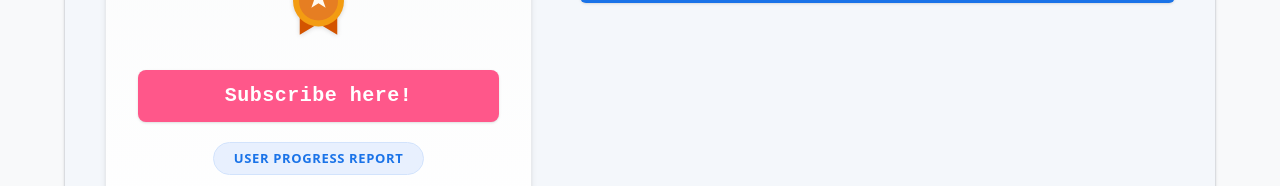
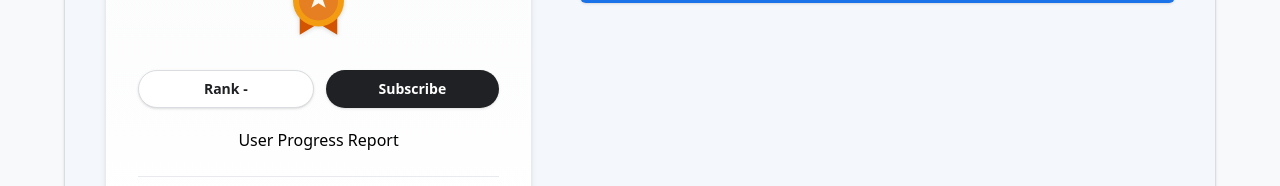
Before and after one commit to M-pixie/my-arcade-project, a Next.js app: page /dashboard in a window 1280 px wide. Shown: the part 614-800 px from the top of the page. Built offline with nearby package versions, Linux system fonts and the light colour scheme; no server answers; the database is empty; sample sign-in values are in the browser's storage.

Commit message:
shehehheheen

```diff
--- a/app/dashboard/page.tsx
+++ b/app/dashboard/page.tsx
@@ -359,20 +359,6 @@ export default function DashboardPage() {
     return true;
   });
 
-  if (error) {
-    return (
-      <div className="min-h-screen bg-[#f8f9fa] flex flex-col items-center justify-center font-sans px-6 text-center">
-         <Navbar />
-         <div className="text-6xl mb-4">⚠️</div>
-         <h2 className="text-2xl font-bold text-[#d93025] mb-2">Something went wrong!</h2>
-         <p className="text-[#5f6368] mb-6 max-w-md">{error}</p>
-         <button onClick={() => router.push('/calculator')} className="px-6 py-3 bg-[#1a73e8] text-white font-bold rounded-lg shadow hover:bg-[#1557b0]">
-           Go Back to Calculator
-         </button>
-      </div>
-    );
-  }
-
   return (
     <div className="min-h-screen bg-[#f8f9fa] text-[#202124] font-sans relative">
       <Navbar />
@@ -552,31 +538,25 @@ export default function DashboardPage() {
                       </svg>
                     </div>
 
-                    <div className="relative group w-full mb-5 h-[52px]">
-                      <div
-                        className="w-full h-full bg-[#ff578a] shadow-sm relative overflow-hidden transition-all hover:shadow-md hover:scale-[1.02]"
-                        style={{ borderRadius: '8px' }}
-                      >
+                    <div className="flex w-full gap-3 mb-5">
                       <button
                         onClick={() => router.push('/leaderboard')}
-                          className={`absolute inset-0 w-full h-full text-white font-extrabold text-xl flex items-center justify-center tracking-wide transition-opacity duration-1000 ease-in-out ${showSubscribe ? 'opacity-0 pointer-events-none' : 'opacity-100 pointer-events-auto'}`}
+                        className="flex-1 bg-white border border-[#dadce0] text-[#202124] font-semibold py-2 px-4 rounded-full shadow-sm hover:bg-[#f8f9fa] transition-all text-sm flex items-center justify-center"
                       >
                         Rank {realRank || "-"}
                       </button>
-
                       <a
                         href="https://docs.google.com/forms/d/e/1FAIpQLScwpRj34Ysw5GEjeubPlkG49MECZTG3z820O_2Uz85IxJ9qcg/viewform"
                         target="_blank"
                         rel="noopener noreferrer"
-                          className={`absolute inset-0 w-full h-full text-white font-[monospace] font-bold text-xl flex items-center justify-center tracking-wide transition-opacity duration-1000 ease-in-out ${showSubscribe ? 'opacity-100 pointer-events-auto' : 'opacity-0 pointer-events-none'}`}
+                        className="flex-1 bg-[#202124] text-white font-semibold py-2 px-4 rounded-full shadow-sm hover:bg-[#3c4043] transition-all text-sm flex items-center justify-center text-center"
                       >
-                          Subscribe here!
+                        Subscribe
                       </a>
                     </div>
-                    </div>
 
-                    <div className="text-[13px] font-extrabold text-[#1a73e8] bg-[#e8f0fe] px-5 py-1.5 rounded-full uppercase tracking-wider mb-6 text-center border border-[#d2e3fc]">
-                      User Progress Report
+                    <div className="text-black text-center mb-6">
+                      {points !== null && points >= 50 ? getCurrentTier() : "User Progress Report"}
                     </div>
 
                     <div className="text-sm font-bold text-[#80868b] border-t border-[#e8eaed] pt-5 w-full text-center mt-auto tracking-wide uppercase">
@@ -1068,7 +1048,7 @@ export default function DashboardPage() {
 
                   {/* Export CSV */}
                   <button onClick={downloadCSV} className="flex items-center justify-center gap-2 bg-[#1a73e8] hover:bg-[#1557b0] text-white px-4 py-2 rounded-lg text-sm font-bold shadow-sm transition-all w-full sm:w-auto whitespace-nowrap">
-                    <svg className="w-4 h-4" fill="none" stroke="currentColor" viewBox="0 0 24 24"><path strokeLinecap="round" strokeLinejoin="round" strokeWidth="2.5" d="M4 16v1a3 3 0 003 3h10a3 3 0 003-3v-1m-4-4l-4 4m0 0l-4-4m4 4V4" /></svg>
+                    <svg className="w-4 h-4" fill="none" stroke="currentColor" viewBox="0 0 24 24"><path strokeLinecap="round" strokeLinejoin="round" strokeWidth="2.5" d="M4 16v1a3 3 0 003 3h10a3 3 0 003-3v-1m-4-4l-4-4m0 0l-4-4m4 4V4" /></svg>
                     Export
                   </button>
                 </div>
```
Lines whose indentation alone changed are shown as unchanged.
